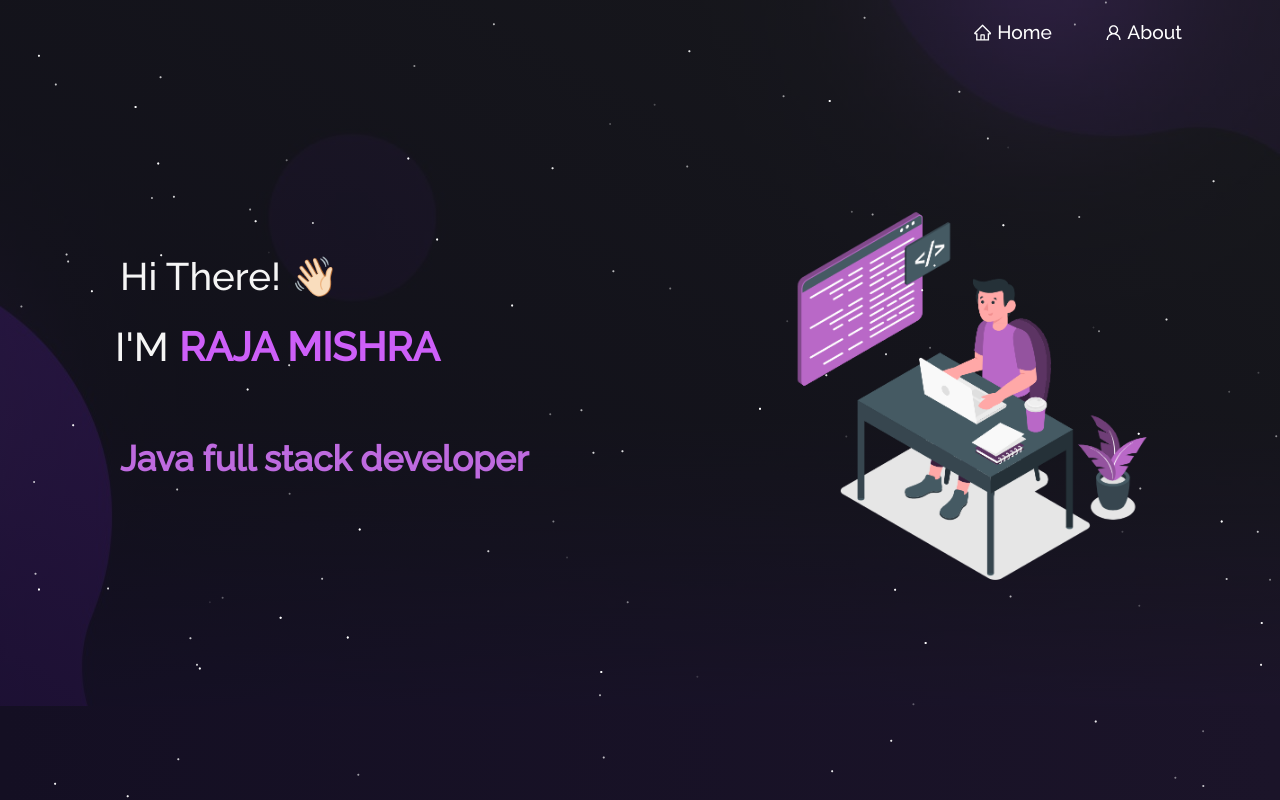
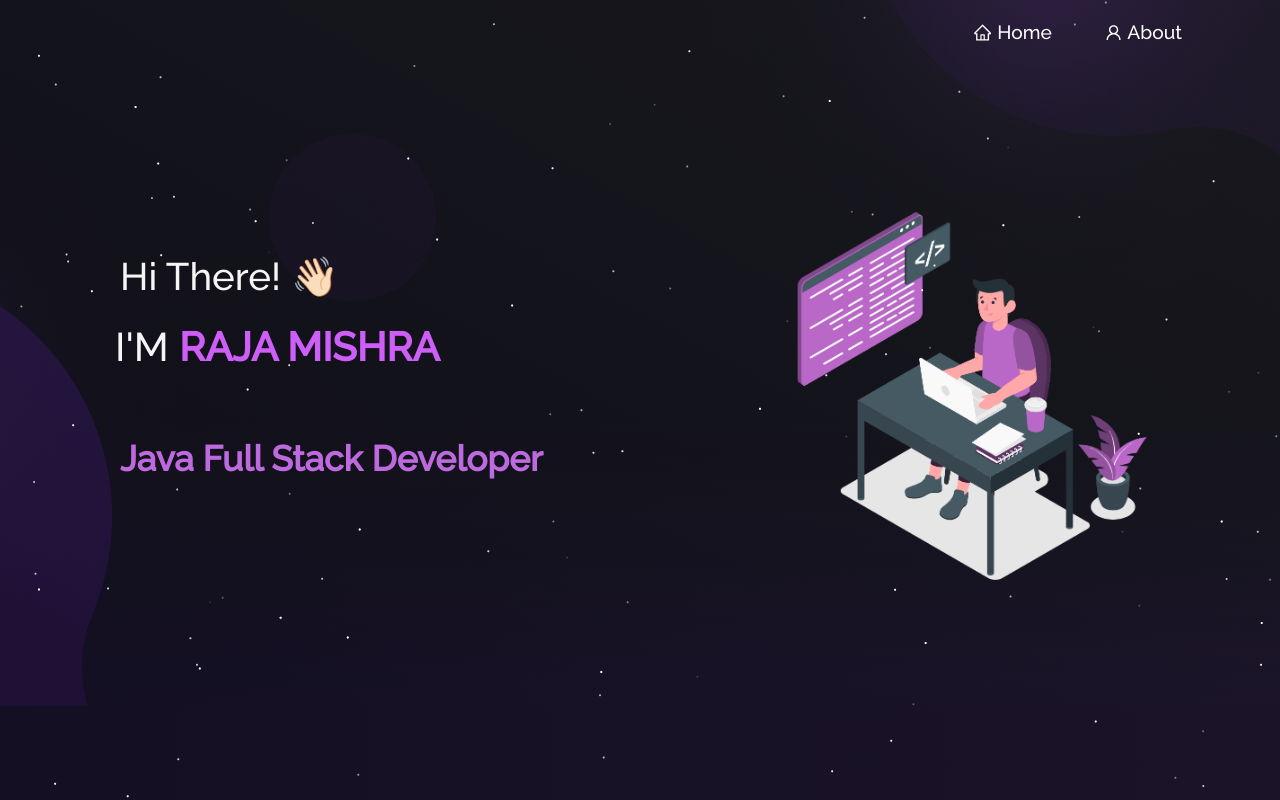
Before and after one commit to mishraraja/mishraportfolioreact, a React (Create React App) app: page / in a window 1280 px wide. Shown: the top 800 px of the page. Built offline with nearby package versions, Linux system fonts and the light colour scheme.

Commit message:
Update Type.js

```diff
--- a/src/components/Home/Type.js
+++ b/src/components/Home/Type.js
@@ -6,7 +6,7 @@ function Type() {
     <Typewriter
       options={{
         strings: [
-          "Java full stack developer",
+          "Java Full Stack Developer",
           "Microservices",
           "Spring boot",
         ],
```
